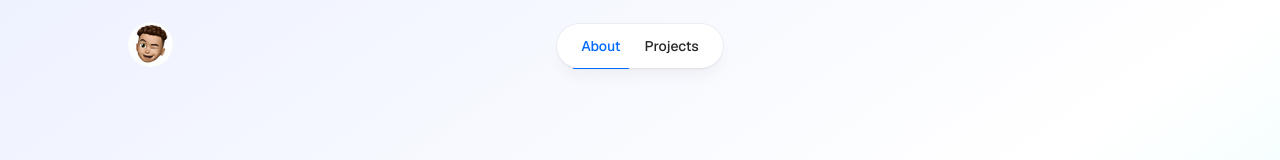
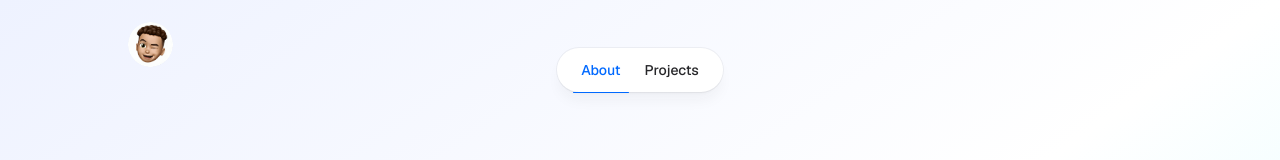
Before and after one commit to iranzithierry/portfolio, a Next.js app: page /about in a window 1280 px wide. Shown: the top 160 px of the page. Built offline with nearby package versions, Linux system fonts and the light colour scheme.

Commit message:
Update header.tsx

```diff
--- a/components/header.tsx
+++ b/components/header.tsx
@@ -22,8 +22,8 @@ export function Header() {
           <StyledImage src='/app/logo.png' size="sm" />
         </a>
       </div>
-      <div className='flex fixed top-0 left-0 right-0 pt-6 z-50 w-full justify-center'>
-        <ul className="rounded-full flex sticky top-0  bg-white z-50 px-2 sm:px-3 font-medium text-zinc-800 shadow-lg shadow-zinc-800/5 ring-1 ring-zinc-900/5">
+      <div className='flex fixed top-0 left-0 right-0 z-50 w-full justify-center'>
+        <ul className="rounded-full flex sticky top-0 mt-12  bg-white z-50 px-2 sm:px-3 font-medium text-zinc-800 shadow-lg shadow-zinc-800/5 ring-1 ring-zinc-900/5">
           <Link href="/about" className={`relative block p-2 md:p-3 transition hover:text-primary-hover ${pathname === '/about' ? 'text-primary' : 'text-zinc-800'}`}>
             <p className="capitalize text-xs sm:text-sm md:text-md">about</p>
             {pathname === '/about' && (
```
